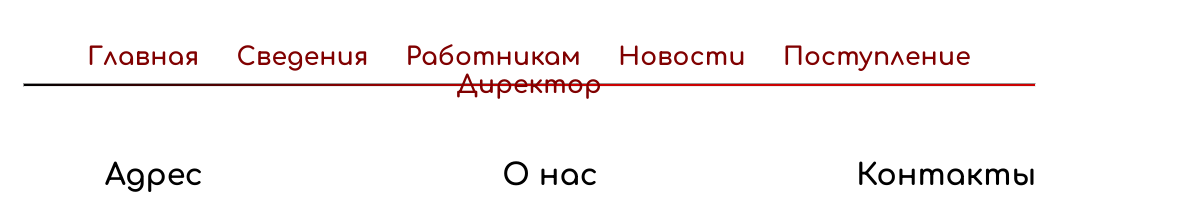
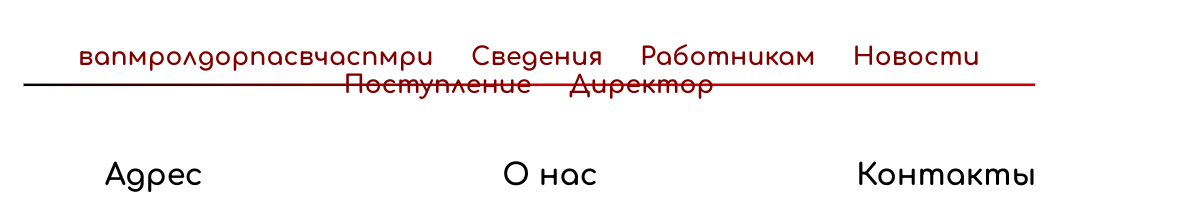
Before and after one commit to Qikit/gimnaz, a plain HTML site: page index.html in a window 1280 px wide. Shown: the top 209 px of the page, 90-1280 px from the left. Drawn offline with Linux system fonts and the light colour scheme.

Commit message:
Add files via upload
change

```diff
--- a/index.html
+++ b/index.html
@@ -21,7 +21,7 @@
   width="60" height="60" alt="lorem">
     </div>
     <div class="navigation" align="left">
-      <a href="index.html">Главная</a>
+      <a href="index.html">вапмролдорпасвчаспмри</a>
       <a href="info.html" class="inform">Сведения</a>
       <a href="jobs.html">Работникам</a>
       <a href="news.html">Новости</a>
```
